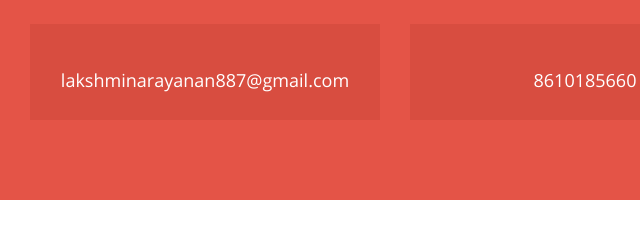
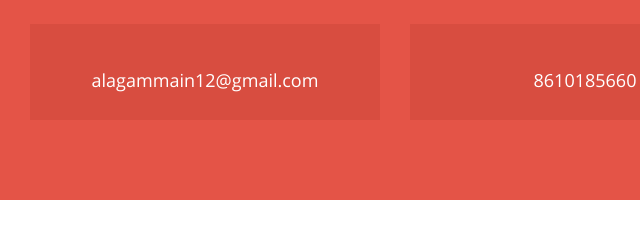
Before and after one commit to alagammai-web/alagammai-web.github.io, a plain HTML site: page index.html in a window 1280 px wide. Shown: the part 2723-2963 px from the top of the page, 55-695 px from the left. Drawn offline with nearby package versions, Linux system fonts and the light colour scheme; some icons are missing.

Commit message:
Update index.html

```diff
--- a/index.html
+++ b/index.html
@@ -296,7 +296,7 @@
                     <div class="col-lg-4 col-md-4">
                         <div class="contact-box">
                             <i class="lnr lnr-envelope"></i>
-                            <h4>lakshminarayanan887@gmail.com</h4>
+                            <h4>alagammain12@gmail.com</h4>
                         </div>
                     </div>
                     <div class="col-lg-4 col-md-4">
```
